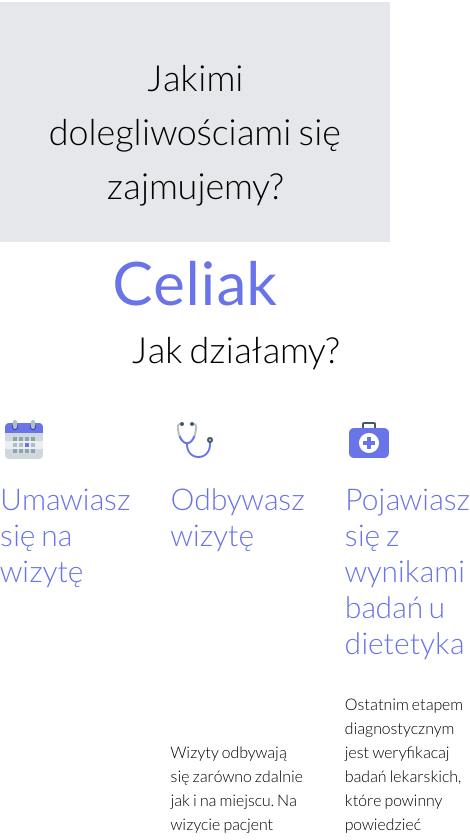
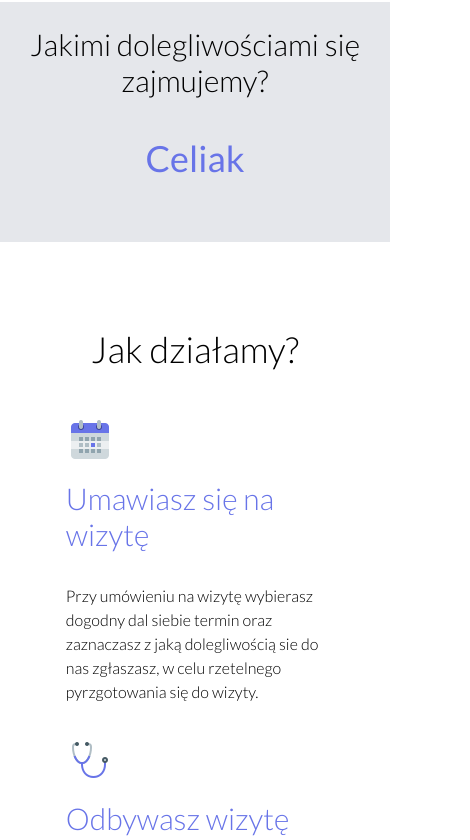
Before and after one commit to rajmanski/alleDiet, a Next.js app in the folder allediet/: page / in a window 390 px wide. Shown: the part 1020-1860 px from the top of the page, 470 px wide, since content can reach past the window. Built offline with nearby package versions, Linux system fonts and the light colour scheme; a web font is replaced by a local one.

Commit message:
homge page is responsive without navbar

```diff
--- a/allediet/components/HowWeWork.js
+++ b/allediet/components/HowWeWork.js
@@ -2,13 +2,13 @@ import Image from "next/image";
 
 export const HowWeWork = () => {
   return (
-    <section className="flex flex-col mx-auto max-w-7xl items-center justify-center font-thin mb-40 font-lato">
+    <section className="flex flex-col mx-auto max-w-7xl items-center justify-center font-thin mb-40 font-lato xl:mx-10">
       <div className="flex flex-col mx-auto">
         <h1 className="text-center text-4xl pb-10 leading-normal">
           Jak działamy?
         </h1>
-        <div id="boxWrapper" className="flex flex-row gap-10">
-          <div id="box" className="flex flex-col justify-between gap-8">
+        <div id="boxWrapper" className="flex flex-row gap-10 lg:block lg:mx-auto lg:w-3/6 md:w-4/6 sm:w-5/6">
+          <div id="box" className="flex flex-col justify-between gap-8 lg:mb-8">
             <div className="flex-col gap-4 flex">
               <Image
                 width="48"
@@ -26,7 +26,7 @@ export const HowWeWork = () => {
               rzetelnego pyrzgotowania się do wizyty.
             </p>
           </div>
-          <div id="box" className="flex flex-col justify-between  gap-8">
+          <div id="box" className="flex flex-col justify-between  gap-8 lg:mb-8">
             <div className="flex-col flex gap-4">
               <Image
                 width="48"
--- a/allediet/components/WhatWeDo.js
+++ b/allediet/components/WhatWeDo.js
@@ -23,10 +23,10 @@ export const WhatWeDo = () => {
   }, [])
 
     return (
-        <div className="bg-gray-200  text-center mx-auto p-12 h-60 mb-20">
+        <div className="bg-gray-200  text-center mx-auto p-12 h-60 mb-20 md:p-6">
             <section className="max-w-7xl font-lato mx-auto flex flex-col gap-10">
-                <h2 className="text-4xl leading-normal font-thin ">Jakimi dolegliwościami się zajmujemy?</h2>
-                <p className="text-6xl text-violet"><span className='font-sans' ref={el}></span></p>
+                <h2 className="text-4xl leading-normal font-thin md:text-3xl">Jakimi dolegliwościami się zajmujemy?</h2>
+                <p className="text-6xl text-violet md:text-4xl sm:3xl"><span className='font-sans' ref={el}></span></p>
             </section>
         </div>
     )
```
